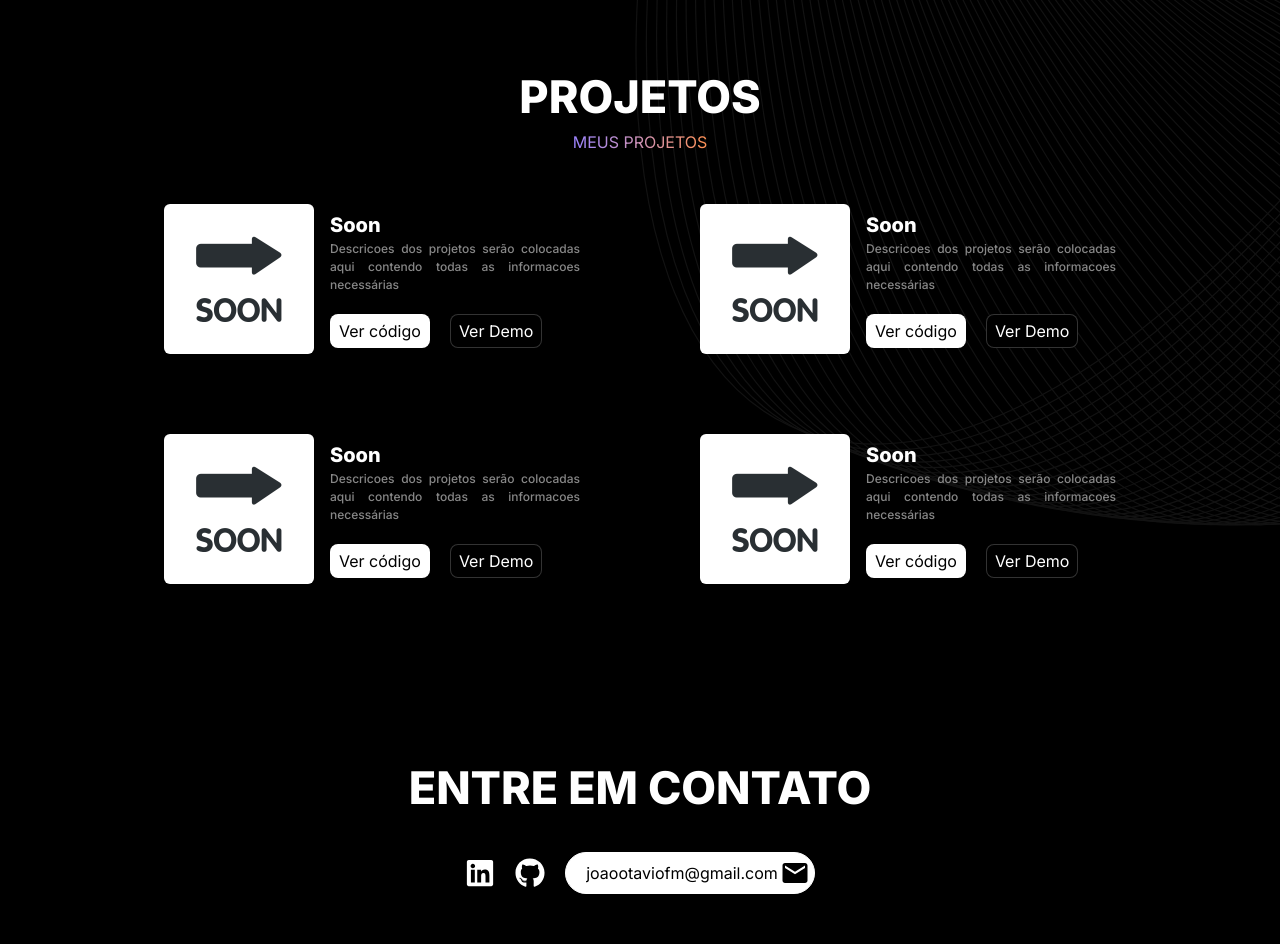
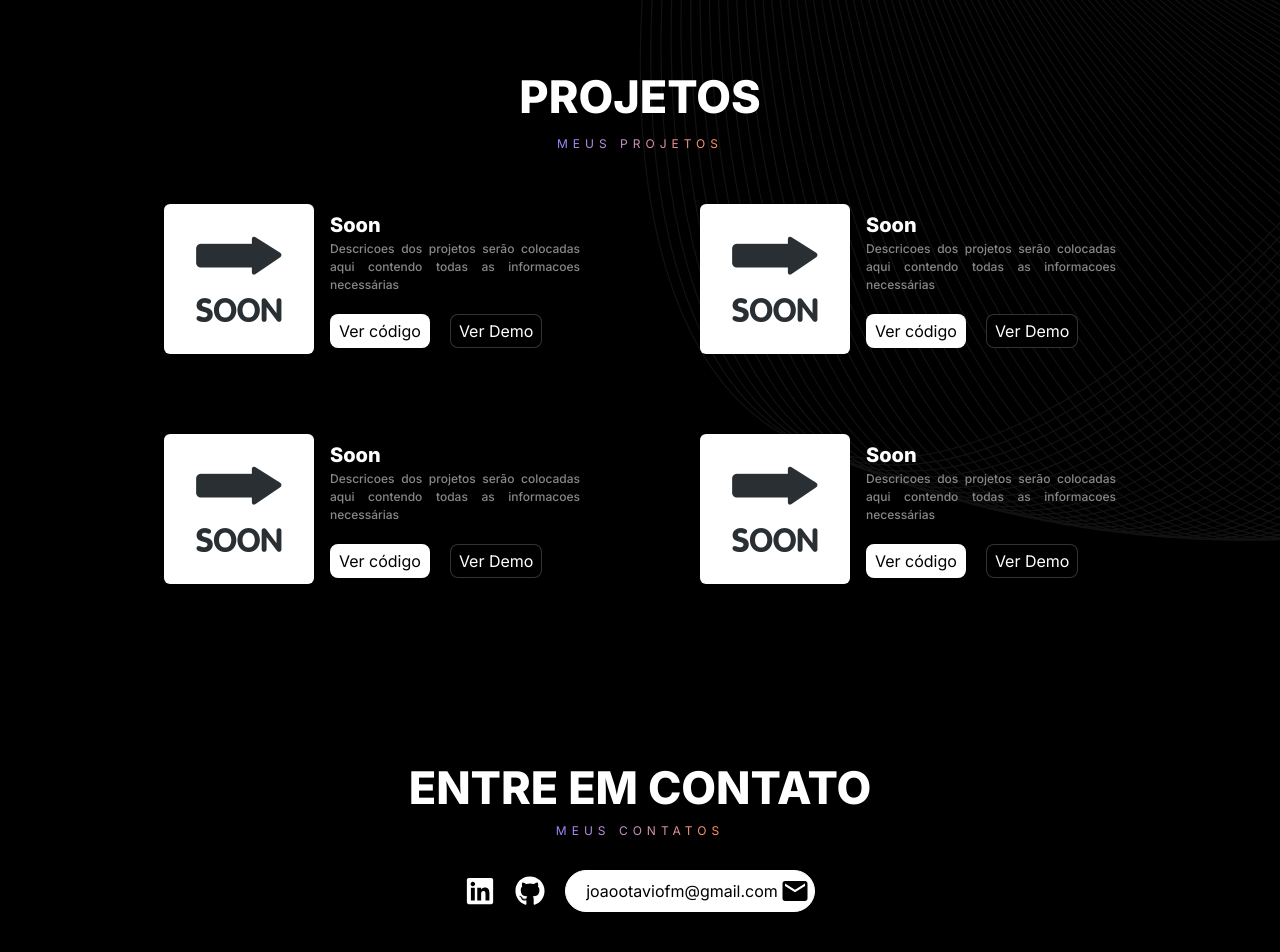
Before and after one commit to joaootaviofm/portfolio, a React (Vite) app: page / in a window 1280 px wide. Shown: the part 1740-2692 px from the top of the page. Built offline with nearby package versions, Linux system fonts and the light colour scheme.

Commit message:
fixing style issues

```diff
--- a/src/components/Footer.jsx
+++ b/src/components/Footer.jsx
@@ -8,8 +8,11 @@ export default function Footer() {
       id="contact"
       className="font-inter flex flex-col justify-center items-center relative z-10 mt-[150px] mb-[50px]"
     >
-      <div className="text-white flex flex-col">
+      <div className="text-white flex items-center  justify-center flex-col">
         <h1 className="text-[45px] font-extrabold">ENTRE EM CONTATO</h1>
+        <span className="tracking-[5px] text-[12px] text-transparent bg-clip-text bg-gradient-to-r from-[#9C83FF] to-[#FF9051]">
+          MEUS CONTATOS
+        </span>
         <div className="text-3xl mt-[30px] flex justify-center items-center gap-5">
           <a
             href="https://www.linkedin.com/in/joaootaviofm10/"
--- a/src/components/Hero.jsx
+++ b/src/components/Hero.jsx
@@ -1,10 +1,11 @@
 import me from "../assets/me.webp";
 // eslint-disable-next-line no-unused-vars
 import { motion } from "motion/react";
+import { Link } from "react-scroll";
 
 function Hero() {
   return (
-    <div id='hero' className="flex flex-col items-center justify-center text-white mt-[150px]">
+    <div id="hero" className="flex flex-col items-center justify-center text-white mt-[150px]">
       <div className="overflow-hidden relative border border-white/20 bg-[#1A1A1A] w-[231px] h-[231px] rounded-full mb-[15px]">
         <motion.img
           initial={{ opacity: 0, y: 200 }}
@@ -48,13 +49,18 @@ function Hero() {
           de problemas e evolução constante.
         </motion.p>
         <div className="mt-10">
+
           <motion.button
             initial={{ opacity: 0, x: -150 }}
             animate={{ opacity: 1, x: 0 }}
             transition={{ duration: 0.5, delay: 1 }}
             className="hover:bg-white hover:text-black duration-700 ease-in-out cursor-pointer bg-black px-10 py-4 rounded-full border border-[#585858] font-medium text-white "
           >
+            <Link to="contact"
+            smooth={true}
+            duration={700}>
             Entre em contato
+            </Link>
           </motion.button>
         </div>
       </div>
--- a/src/components/Navbar.jsx
+++ b/src/components/Navbar.jsx
@@ -51,6 +51,8 @@ function Navbar() {
                     ? -300
                     : item == "Tecnologias"
                     ? -500
+                    : item == "Projetos"
+                    ? -200
                     : null
                 }
               >
--- a/src/components/Projects.jsx
+++ b/src/components/Projects.jsx
@@ -44,7 +44,7 @@ export default function Projects() {
     >
       <h1 className="text-[45px] font-extrabold">PROJETOS</h1>
       <p>
-        <span className="text-transparent bg-clip-text bg-gradient-to-r from-[#9C83FF] to-[#FF9051]">
+        <span className="tracking-[5px] text-[12px] text-transparent bg-clip-text bg-gradient-to-r from-[#9C83FF] to-[#FF9051]">
           MEUS PROJETOS
         </span>
       </p>
@@ -80,7 +80,9 @@ export default function Projects() {
                 </a>
                 <a
                   className="text-[16px] bg-black text-white border-white/20 hover:bg-white hover:text-black hover:border-black transition-all duration-300 border px-2 py-1 rounded-[8px]"
-                  href={project.demolink} target="blank">
+                  href={project.demolink}
+                  target="blank"
+                >
                   Ver Demo
                 </a>
               </div>
```
